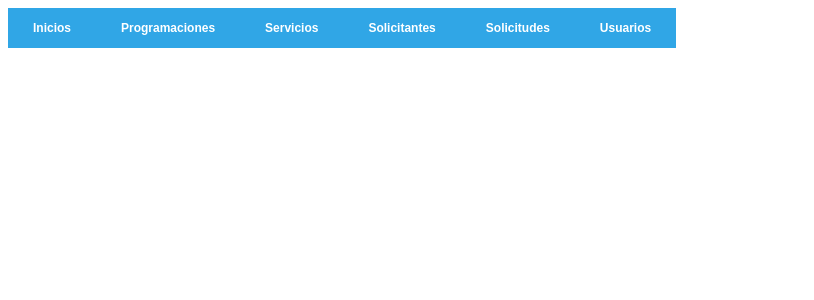
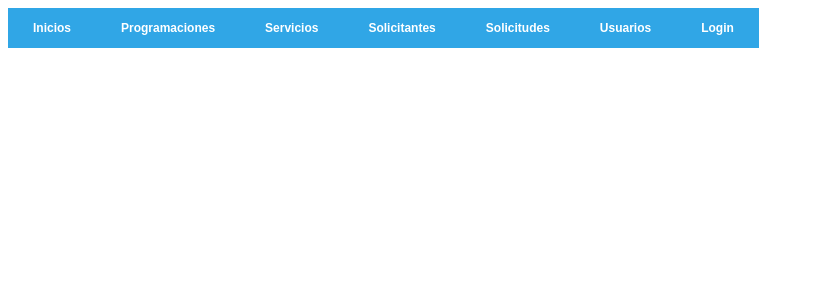
Before and after one commit to gabrielVargas611/Proyecto-Citas-FrontEnd, an Angular app in the folder Citas/: page / in a window 1280 px wide. Shown: the top 300 px of the page, without its empty margins (0-814 px from the left). Built offline with nearby package versions, Linux system fonts and the light colour scheme.

Commit message:
Login route
Adding the Route for the Login page

```diff
--- a/Citas/src/app/app.component.html
+++ b/Citas/src/app/app.component.html
@@ -6,6 +6,7 @@
     <li><a href="/solicitantes">Solicitantes</a></li>
     <li><a href="/solicitudes">Solicitudes</a></li>
     <li><a href="/usuarios">Usuarios</a></li>
+    <li><a href="/login">Login</a></li>
   </ul>
 </nav>
 
```
